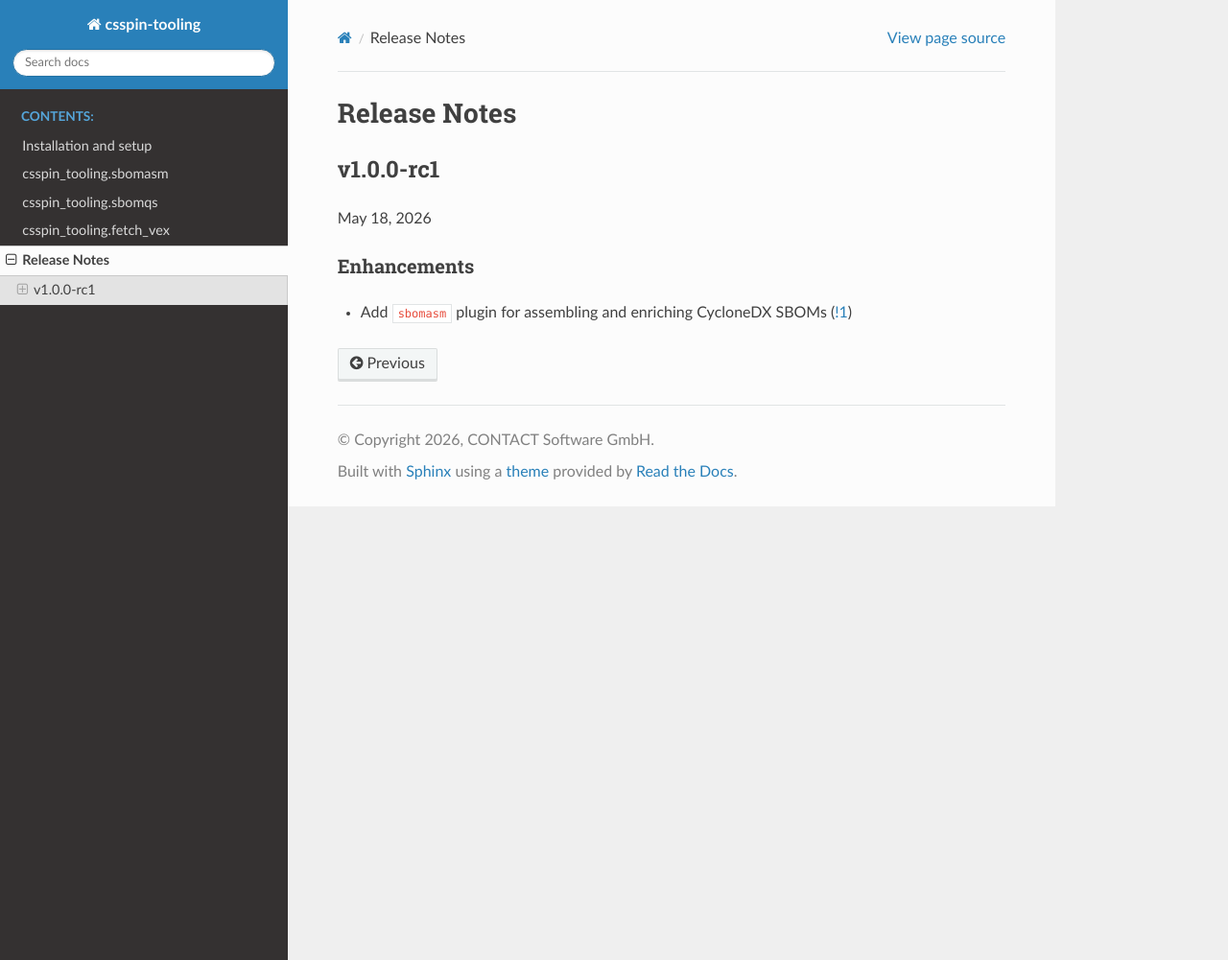
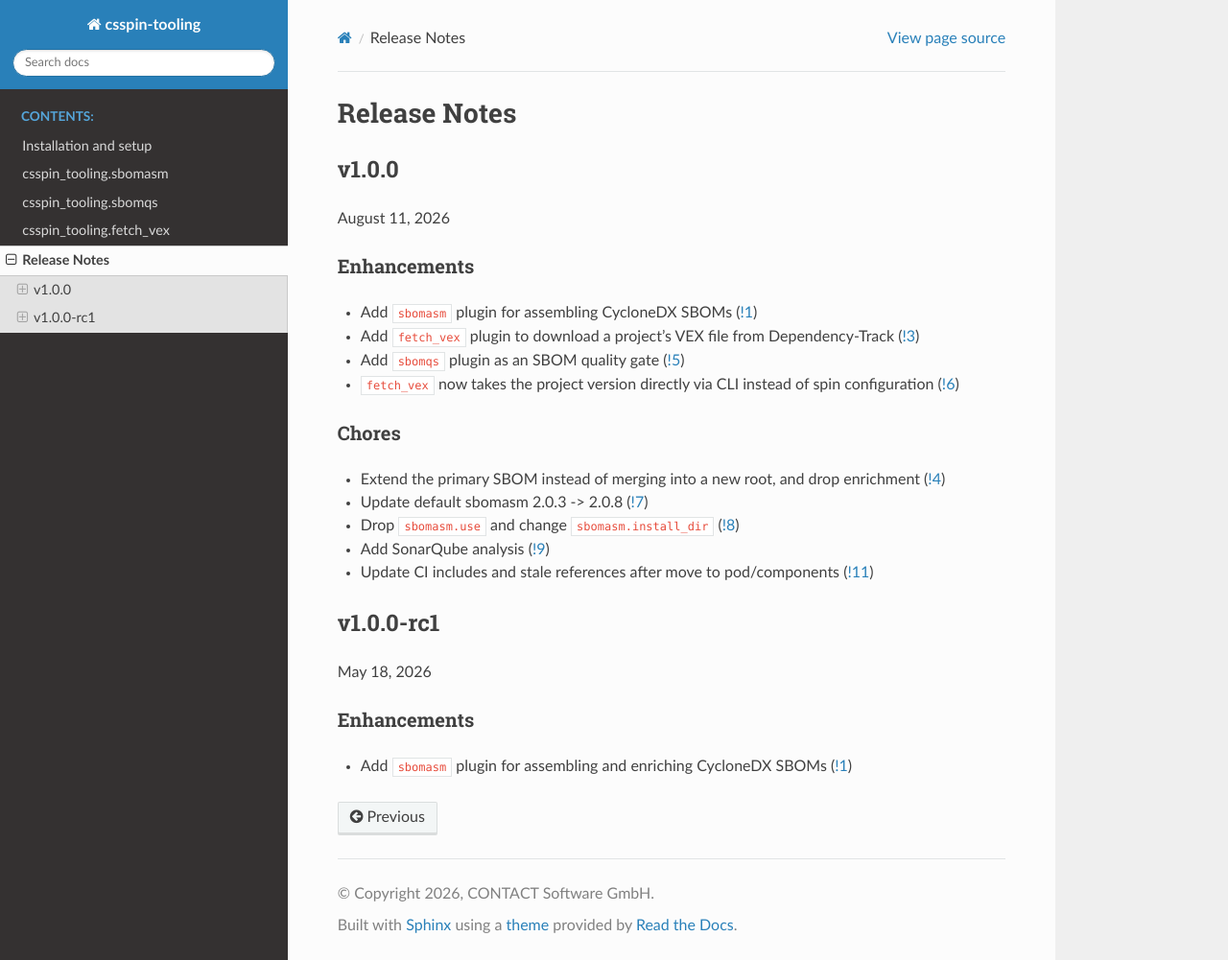
Before and after one commit to cslab/csspin-tooling, a Sphinx documentation site: the page built from doc/relnotes.rst, in a window 1280 px wide and 1001 px high. Shown: the whole window at 96% size. Built offline with Sphinx 7.4.7 and the Read the Docs theme 3.1.0, drawn with Linux system fonts in a browser that asks for light colours.

```diff
--- a/doc/relnotes.rst
+++ b/doc/relnotes.rst
@@ -41,6 +41,41 @@
 Release Notes
 =============
 
+v1.0.0
+======
+
+August 11, 2026
+
+Enhancements
+------------
+
+- Add ``sbomasm`` plugin for assembling CycloneDX SBOMs
+  (`!1 <https://code.contact.de/pod/components/csspin-tooling/-/merge_requests/1>`_)
+- Add ``fetch_vex`` plugin to download a project's VEX file from
+  Dependency-Track (`!3
+  <https://code.contact.de/pod/components/csspin-tooling/-/merge_requests/3>`_)
+- Add ``sbomqs`` plugin as an SBOM quality gate
+  (`!5 <https://code.contact.de/pod/components/csspin-tooling/-/merge_requests/5>`_)
+- ``fetch_vex`` now takes the project version directly via CLI instead of
+  spin configuration (`!6
+  <https://code.contact.de/pod/components/csspin-tooling/-/merge_requests/6>`_)
+
+Chores
+------
+
+- Extend the primary SBOM instead of merging into a new root, and drop
+  enrichment (`!4
+  <https://code.contact.de/pod/components/csspin-tooling/-/merge_requests/4>`_)
+- Update default sbomasm 2.0.3 -> 2.0.8
+  (`!7 <https://code.contact.de/pod/components/csspin-tooling/-/merge_requests/7>`_)
+- Drop ``sbomasm.use`` and change ``sbomasm.install_dir``
+  (`!8 <https://code.contact.de/pod/components/csspin-tooling/-/merge_requests/8>`_)
+- Add SonarQube analysis
+  (`!9 <https://code.contact.de/pod/components/csspin-tooling/-/merge_requests/9>`_)
+- Update CI includes and stale references after move to pod/components
+  (`!11
+  <https://code.contact.de/pod/components/csspin-tooling/-/merge_requests/11>`_)
+
 v1.0.0-rc1
 ===========
 
```
Also changed, not shown: .pre-commit-config.yaml.
